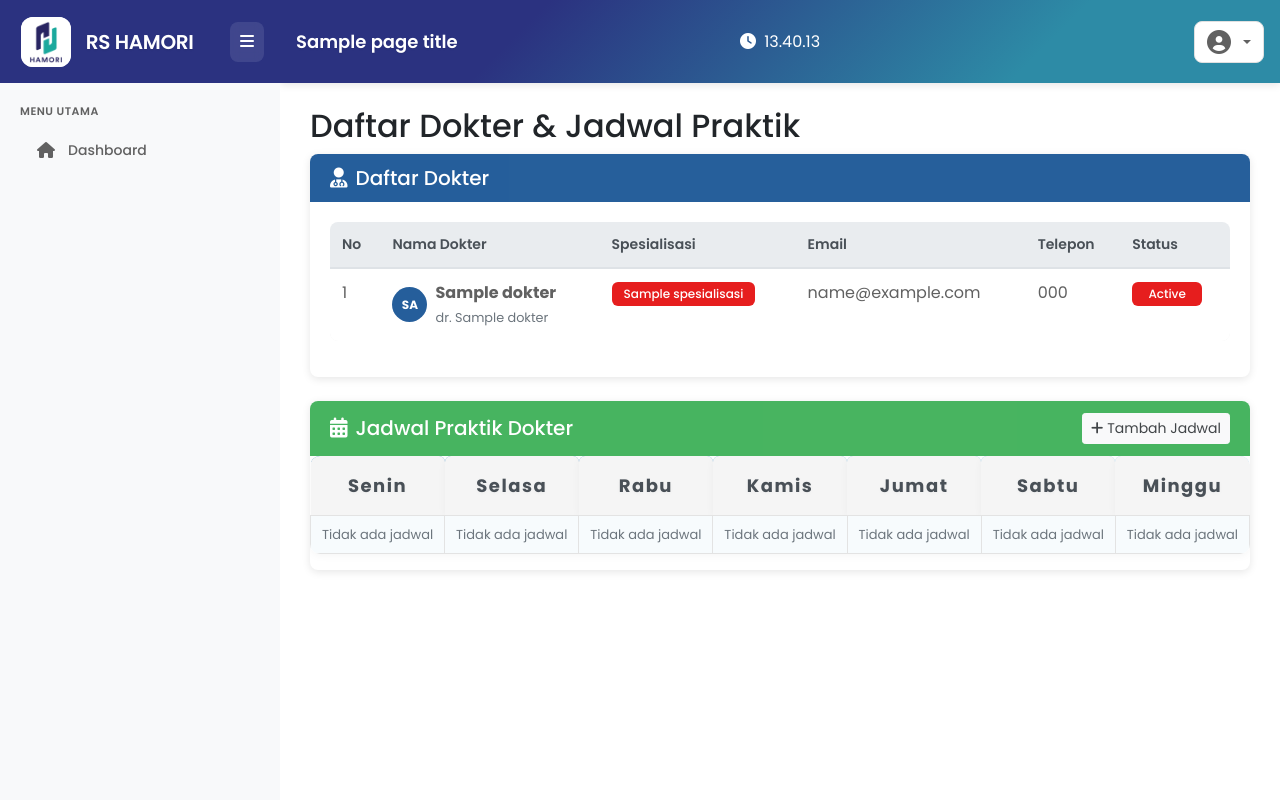
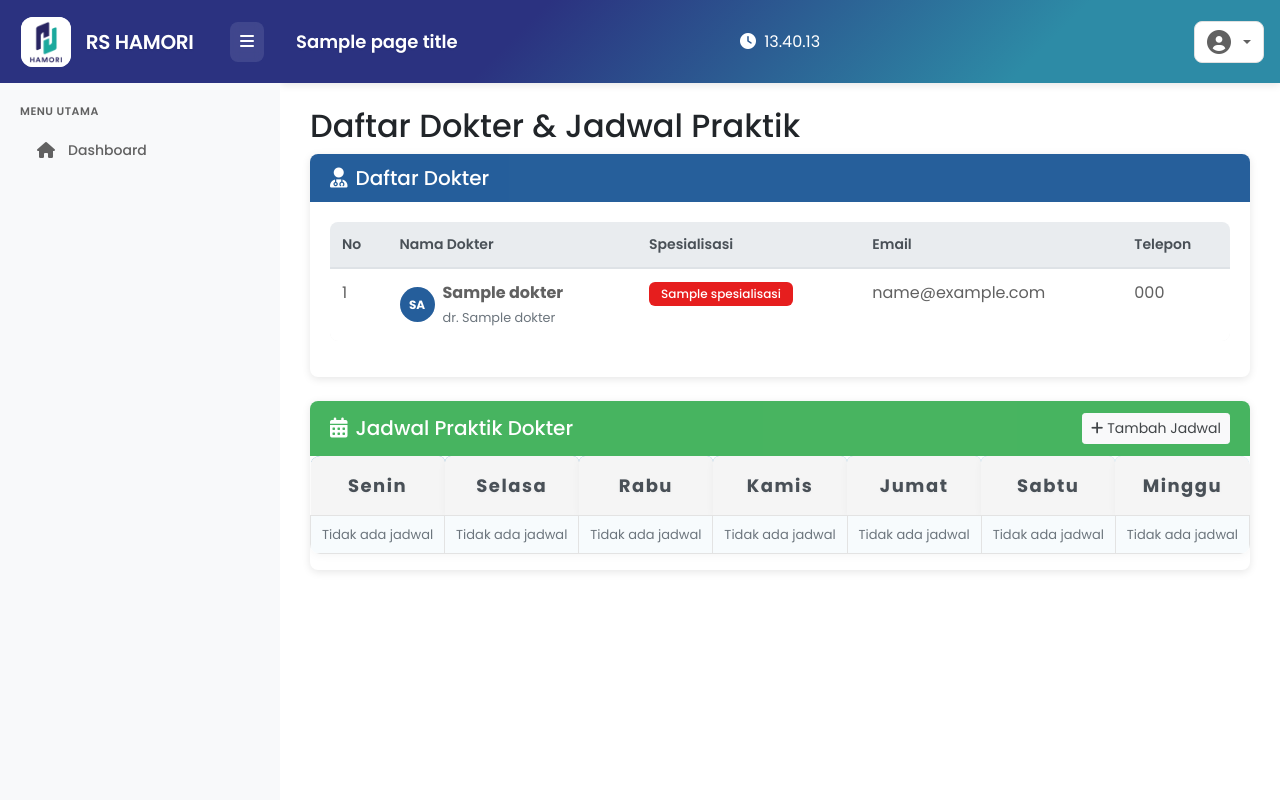
Before and after one commit to PowPosting/SIMRS-V2, a CodeIgniter 4 app: the page made by app/Views/admin/datadokter.php in a window 1280 px wide. Run offline with PHP 8.4 and a stand-in for CodeIgniter, Linux system fonts and the light colour scheme; the template is opened without the code that fills it: most values are stand-ins (such as "Sample title", 1, 10 or a date in 2020); data that the repository does not hold is empty; some libraries are stand-ins or nearby versions.

Commit message:
Update controllers and views for dokter and admin modules

```diff
--- a/app/Controllers/Admisi.php
+++ b/app/Controllers/Admisi.php
@@ -554,7 +554,7 @@ class Admisi extends BaseController
         return view('admisi/registrasi_sukses', $data);
     }
 
-    // Helper function untuk generate nomor RM
+    // generate nomor RM
     private function generateNoRM()
     {
         $prefix = 'RM' . date('Ym');
@@ -578,7 +578,7 @@ class Admisi extends BaseController
 
     private function generateNoAntrian($idPoli)
     {
-        $prefix = chr(64 + $idPoli); // A untuk poli 1, B untuk poli 2, dst
+        $prefix = chr(64 + $idPoli); //
         $date = date('Y-m-d');
 
         // Loop untuk memastikan nomor antrian unik
@@ -589,7 +589,7 @@ class Admisi extends BaseController
             $lastAntrian = $this->antrianModel->getLastAntrian($idPoli, $date);
 
             if ($lastAntrian) {
-                $counter = (int)substr($lastAntrian, 1, 3); // Ambil 3 digit setelah prefix
+                $counter = (int)substr($lastAntrian, 1, 3);
             } else {
                 $counter = 0;
             }
--- a/app/Controllers/Farmasi.php
+++ b/app/Controllers/Farmasi.php
@@ -84,7 +84,7 @@ class Farmasi extends BaseController
 
     public function simpanObat()
     {
-        // Logic to save new or edited medicine
+
         $db = \Config\Database::connect();
         $data = [
             'kode_obat' => $this->request->getPost('kode_obat'),
@@ -213,10 +213,6 @@ class Farmasi extends BaseController
         return redirect()->to('/farmasi/permintaan-obat');
     }
 
-    /**
-     * Complete medicine request and update patient queue status
-     * When all medicine requests for today are completed, patient status changes to 'Menunggu Kasir'
-     */
     public function selesaiPermintaan($id)
     {
         $resepModel = new \App\Models\ResepModel();
--- a/app/Views/admin/datadokter.php
+++ b/app/Views/admin/datadokter.php
@@ -19,7 +19,7 @@
                             <th>Spesialisasi</th>
                             <th>Email</th>
                             <th>Telepon</th>
-                            <th>Status</th>
+
                         </tr>
                     </thead>
                     <tbody>
@@ -45,15 +45,7 @@
                                     </td>
                                     <td><?= esc($dokter['email'] ?? '-') ?></td>
                                     <td><?= esc($dokter['telepon'] ?? '-') ?></td>
-                                    <td>
-                                        <?php
-                                        $status = $dokter['status'] ?? 'aktif';
-                                        $badgeClass = $status === 'aktif' ? 'badge-success' : 'badge-secondary';
-                                        ?>
-                                        <span class="badge <?= $badgeClass ?>">
-                                            <?= ucfirst($status) ?>
-                                        </span>
-                                    </td>
+
                                 </tr>
                             <?php endforeach; ?>
                         <?php else: ?>
--- a/app/Views/dokter/hasil_pemeriksaan_dokter.php
+++ b/app/Views/dokter/hasil_pemeriksaan_dokter.php
@@ -35,7 +35,7 @@
                                     <td><?= esc($row['dokter'] ?? '-') ?></td>
                                     <td><?= esc($row['waktu_pemeriksaan'] ?? '-') ?></td>
                                     <td>
-                                        <a href="<?= base_url('dokter/detailpemeriksaanpasien/' . $row['id_pemeriksaan']) ?>" class="btn btn-sm btn-info">Detail</a>
+                                        <a href="<?= base_url('dokter/detailpemeriksaanpasien/' . $row['id_pemeriksaan']) ?>" class="btn btn-sm btn-primary">Detail</a>
                                     </td>
                                 </tr>
                             <?php endforeach; ?>
```
